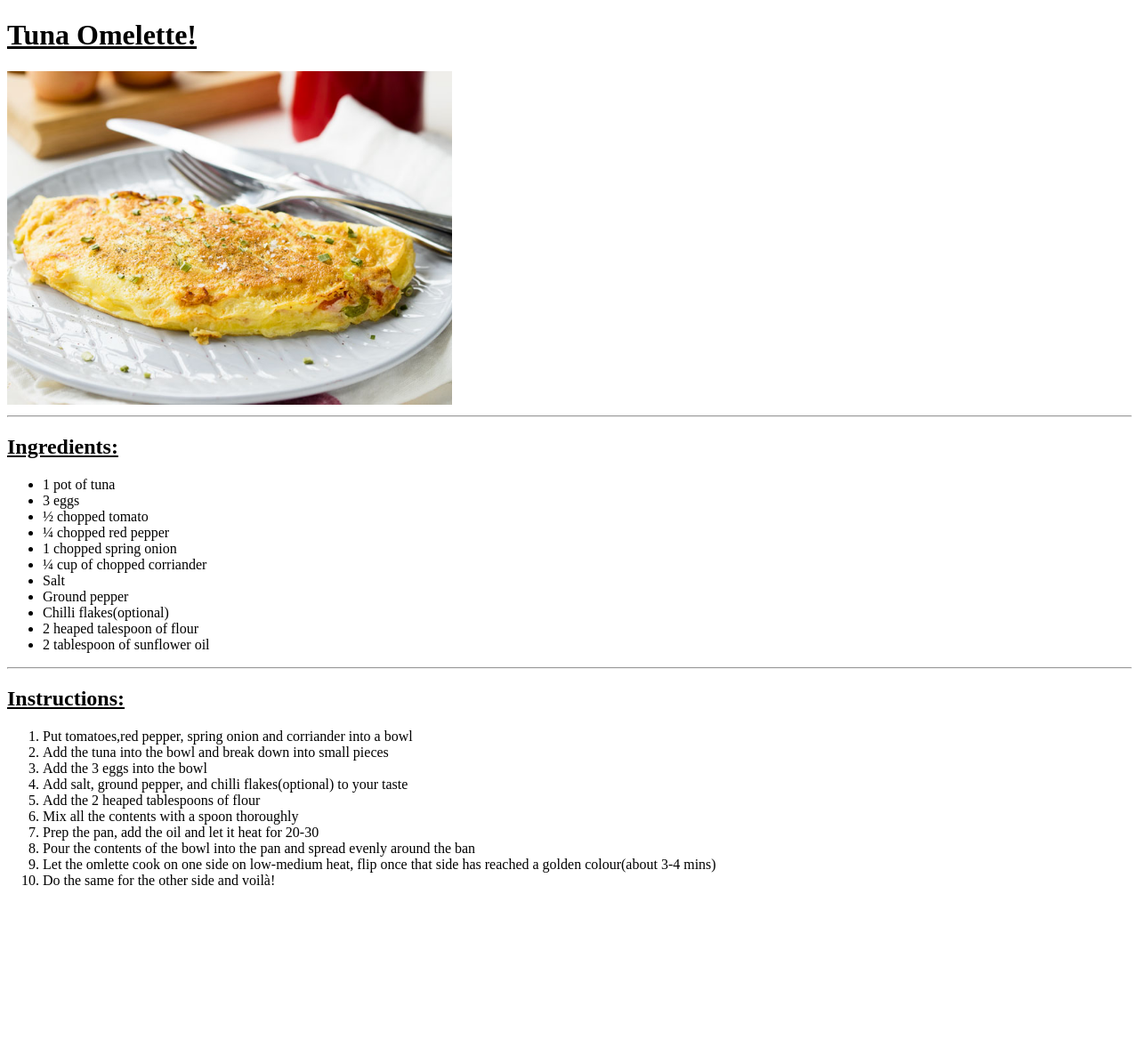
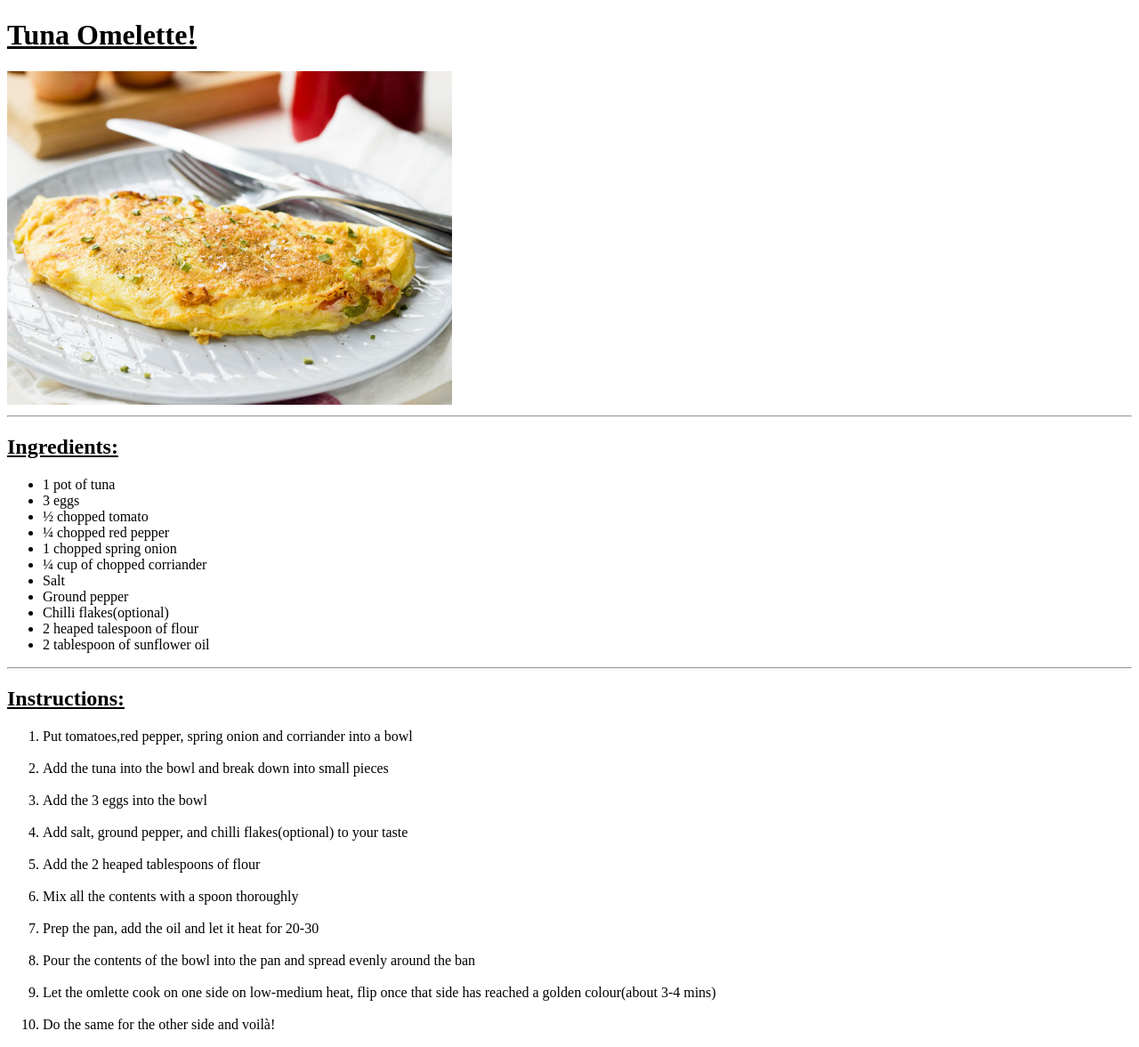
Before and after one commit to ChrisMM22/odin-recipes, a plain HTML site: page recipes/omlette.html in a window 1280 px wide. Shown: the whole page at 89% size. Before the commit the page ends 1015 px from the top, so only its background shows below. Drawn offline with Linux system fonts and the light colour scheme.

Commit message:
Added spaces to 'instruction' section

```diff
--- a/recipes/omlette.html
+++ b/recipes/omlette.html
@@ -33,15 +33,15 @@
         <h2><u>Instructions:</u></h2>
 
         <ol>
-            <li>Put tomatoes,red pepper, spring onion and corriander into a bowl</li>
-            <li>Add the tuna into the bowl and break down into small pieces</li>
-            <li>Add the 3 eggs into the bowl</li>
-            <li>Add salt, ground pepper, and chilli flakes(optional) to your taste</li>
-            <li>Add the 2 heaped tablespoons of flour</li>
-            <li>Mix all the contents with a spoon thoroughly</li>
-            <li>Prep the pan, add the oil and let it heat for 20-30</li>
-            <li>Pour the contents of the bowl into the pan and spread evenly around the ban</li>
-            <li>Let the omlette cook on one side on low-medium heat, flip once that side has reached a golden colour(about 3-4 mins)</li>
+            <li>Put tomatoes,red pepper, spring onion and corriander into a bowl</li><br />
+            <li>Add the tuna into the bowl and break down into small pieces</li><br />
+            <li>Add the 3 eggs into the bowl</li><br />
+            <li>Add salt, ground pepper, and chilli flakes(optional) to your taste</li><br />
+            <li>Add the 2 heaped tablespoons of flour</li><br />
+            <li>Mix all the contents with a spoon thoroughly</li><br />
+            <li>Prep the pan, add the oil and let it heat for 20-30</li><br />
+            <li>Pour the contents of the bowl into the pan and spread evenly around the ban</li><br />
+            <li>Let the omlette cook on one side on low-medium heat, flip once that side has reached a golden colour(about 3-4 mins)</li><br />
             <li>Do the same for the other side and voilà!</li>
         </ol>
 
```
